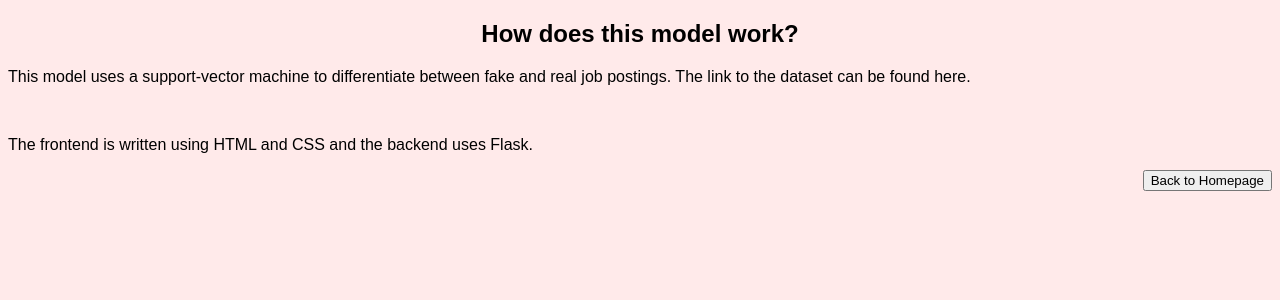
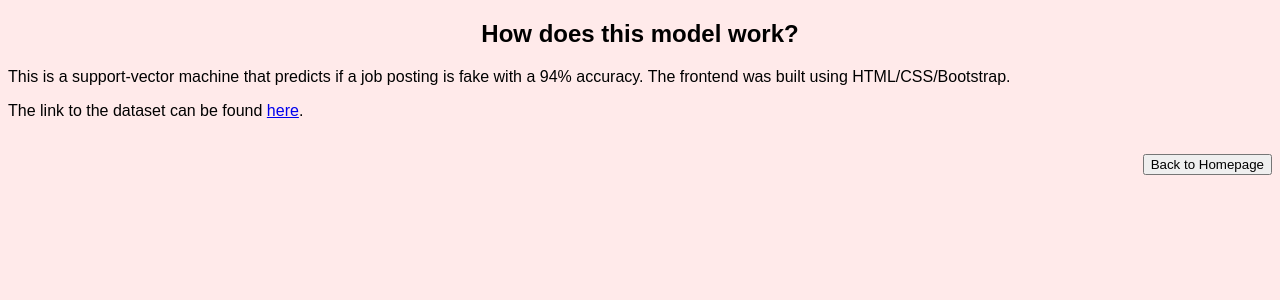
Before and after one commit to ayeshans/Fake-Job-Posting-Predictor, a Flask app: page /how in a window 1280 px wide. Shown: the top 300 px of the page. Run offline with Flask 2, Linux system fonts and the light colour scheme; parts of the project's set-up code (start-up, migrations or seed data) failed here and were passed over.

Commit message:
Updated how page

```diff
--- a/templates/how.html
+++ b/templates/how.html
@@ -7,12 +7,12 @@
 	<body>
 		<h2>How does this model work? </h2>
 
-		<p> This model uses a support-vector machine to differentiate between fake and real job postings. The link to the dataset can be found here.</p> <br>
-		<p> The frontend is written using HTML and CSS and the backend uses Flask. </p>
+		<p> This is a support-vector machine that predicts if a job posting is fake with a 94% accuracy. The frontend was built using HTML/CSS/Bootstrap. </p>
+
+		<p> The link to the dataset can be found <a href="https://www.kaggle.com/shivamb/real-or-fake-fake-jobposting-prediction"> here</a>. </p> <br>
 
 		<form action="/" method="get|post">
 			<input type="submit" value="Back to Homepage" style="float: right;">
-
 		</form>
 
 		<br>
```
